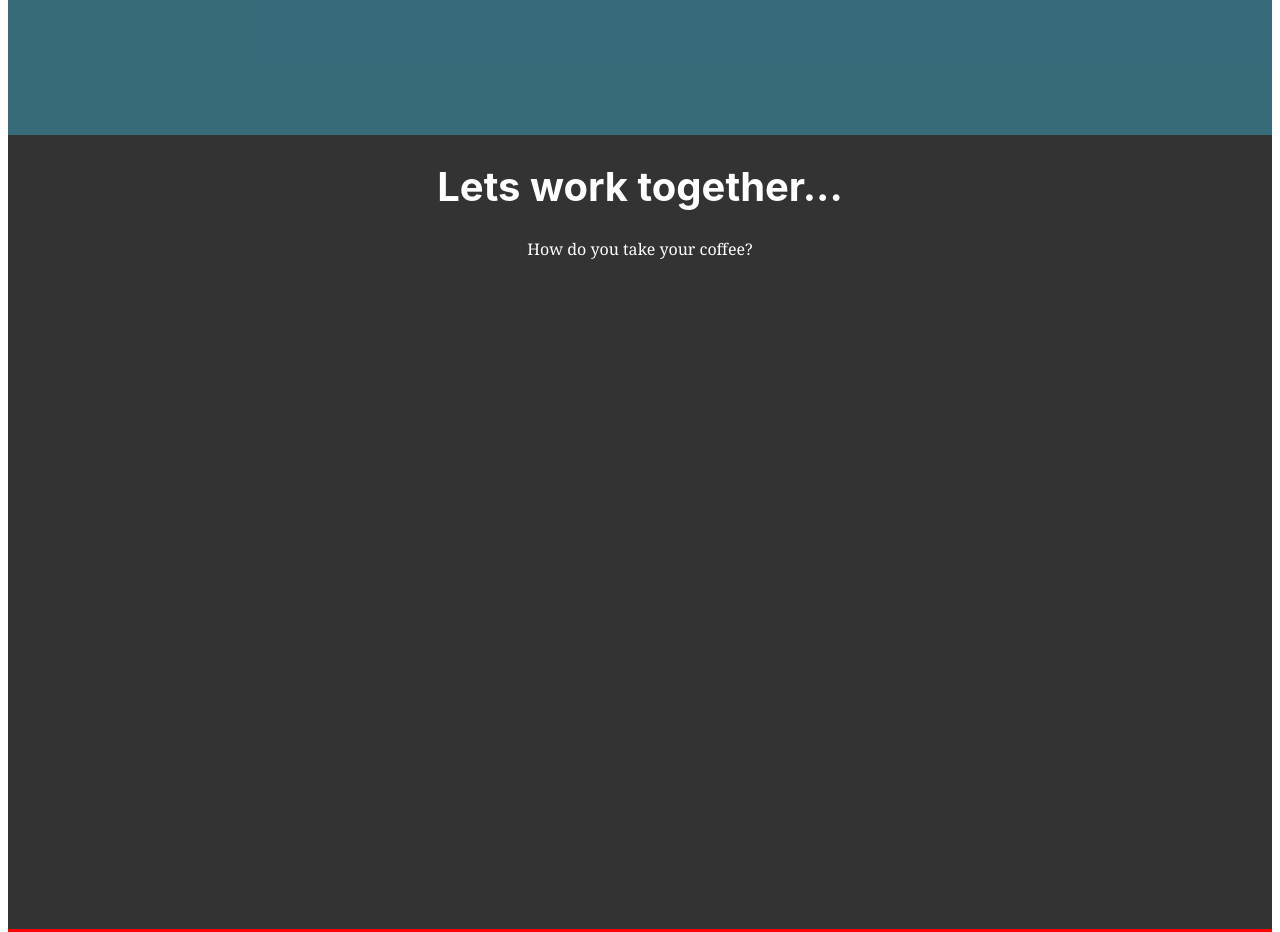
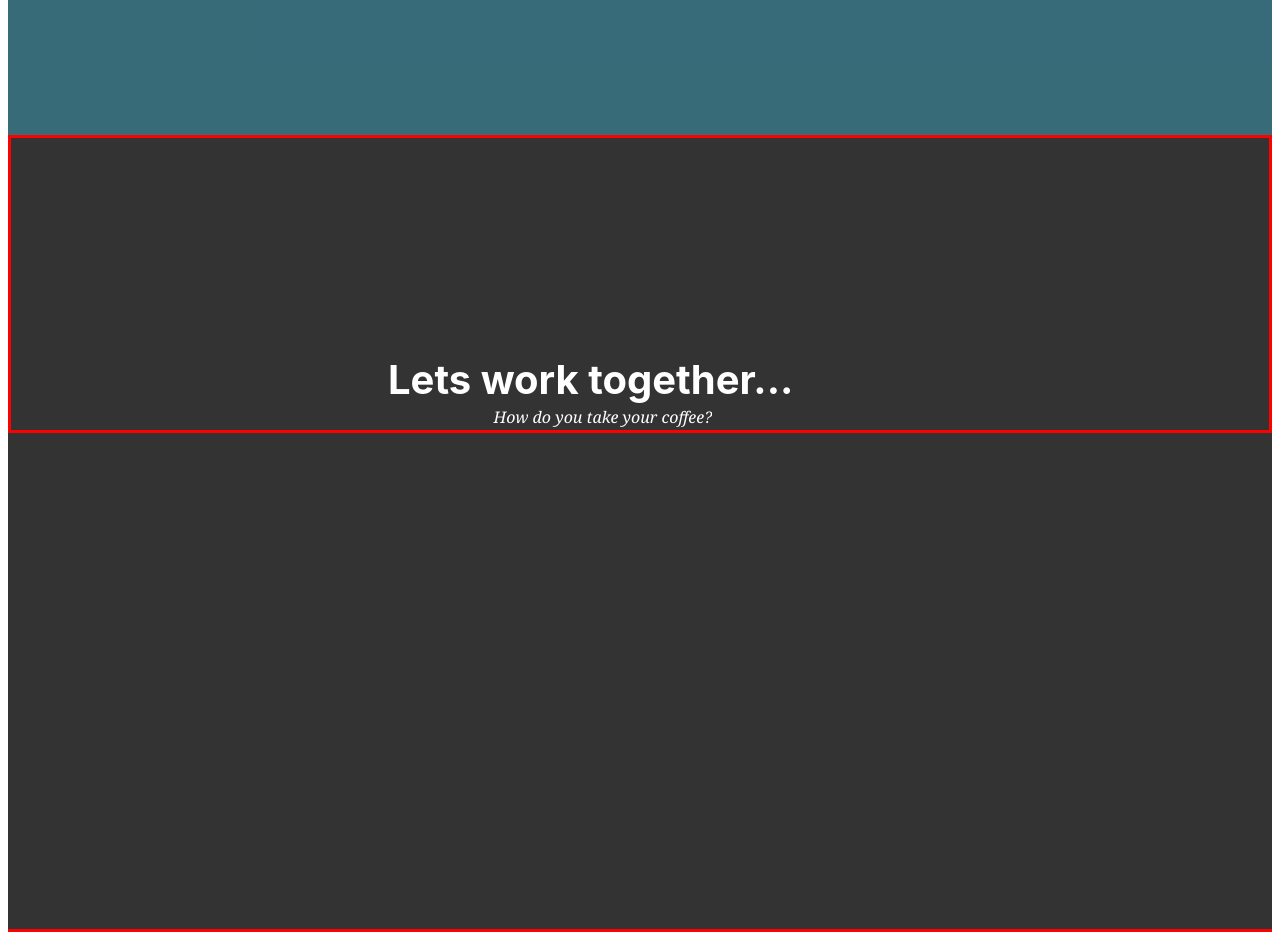
Before and after one commit to Ifychim/fcc-personal-portfolio, a plain HTML site: page index.html in a window 1280 px wide. Shown: the part 1460-2392 px from the top of the page. Drawn offline with Linux system fonts and the light colour scheme.

Commit message:
Finalized Row 3 Header Styling

```diff
--- a/styles/styles.css
+++ b/styles/styles.css
@@ -92,12 +92,27 @@ p
 #row3-header
 {
     color: white;
-    text-align: center;
+
+    display: flex;
+    justify-content: center;
+    align-items: center;
+    border: red solid 3px;
+    padding-left: 120px;
+    padding-top: 15%;
 }
 
 #row3-header h1
 {
     font-size: 40px;
+}
+#row3-header p
+{
+    position: relative;
+    top: 60px;
+    margin-bottom: 60px;
+    overflow: hidden;
+    right: 300px;
+    font-style: italic;
 }
 
 
```
